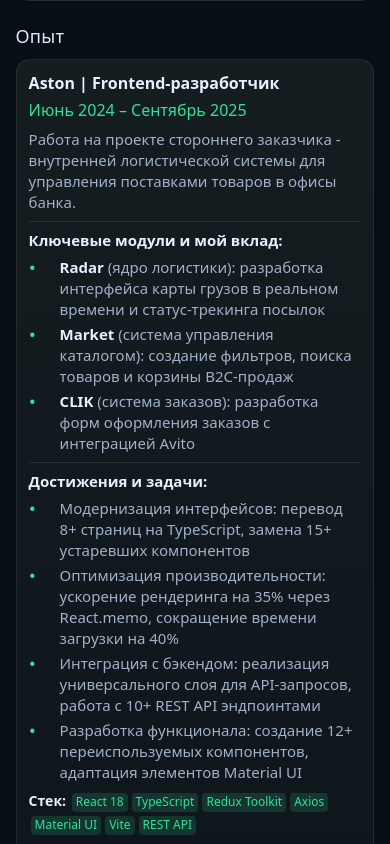
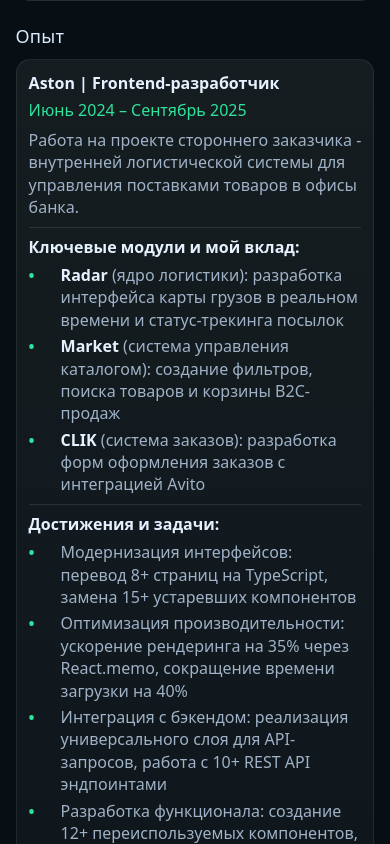
Before and after one commit to KazantsevJS/resume, a React (Vite) app: page / in a window 390 px wide. Shown: the part 920-1764 px from the top of the page. Built offline with nearby package versions, Linux system fonts and the light colour scheme.

Commit message:
refactor: change size

```diff
--- a/src/components/Experience/Experience.module.css
+++ b/src/components/Experience/Experience.module.css
@@ -143,7 +143,7 @@
 	}
 
 	.experienceItem {
-		font-size: 14px;
+		font-size: 16px;
 	}
 
 	.company {
@@ -156,15 +156,15 @@
 
 	.description,
 	.description ul {
-		font-size: 15px;
+		font-size: 16px;
 	}
 
 	.projectStack {
-		font-size: 14px;
+		font-size: 16px;
 	}
 
 	.stackItem {
-		font-size: 12px;
+		font-size: 14px;
 		padding: 1px 4px;
 	}
 }
```
